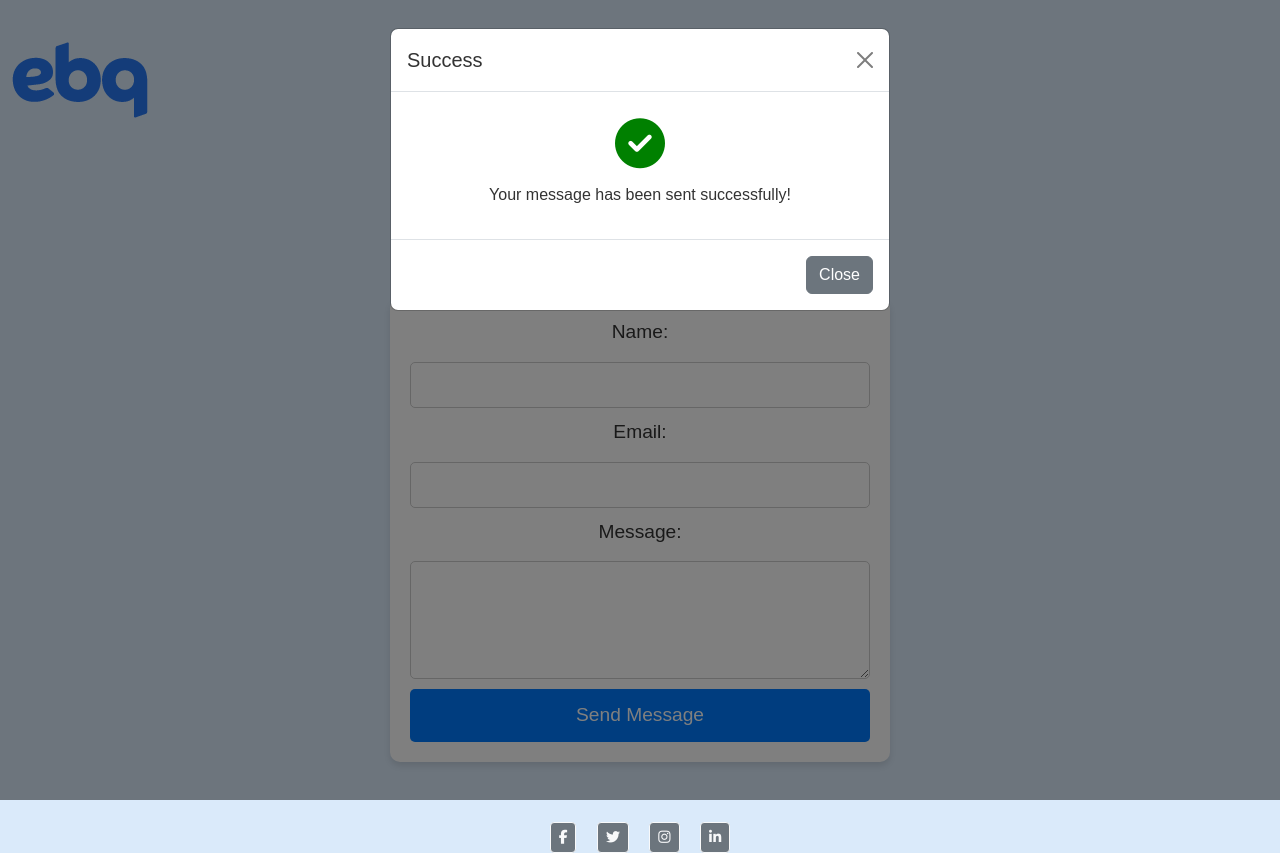
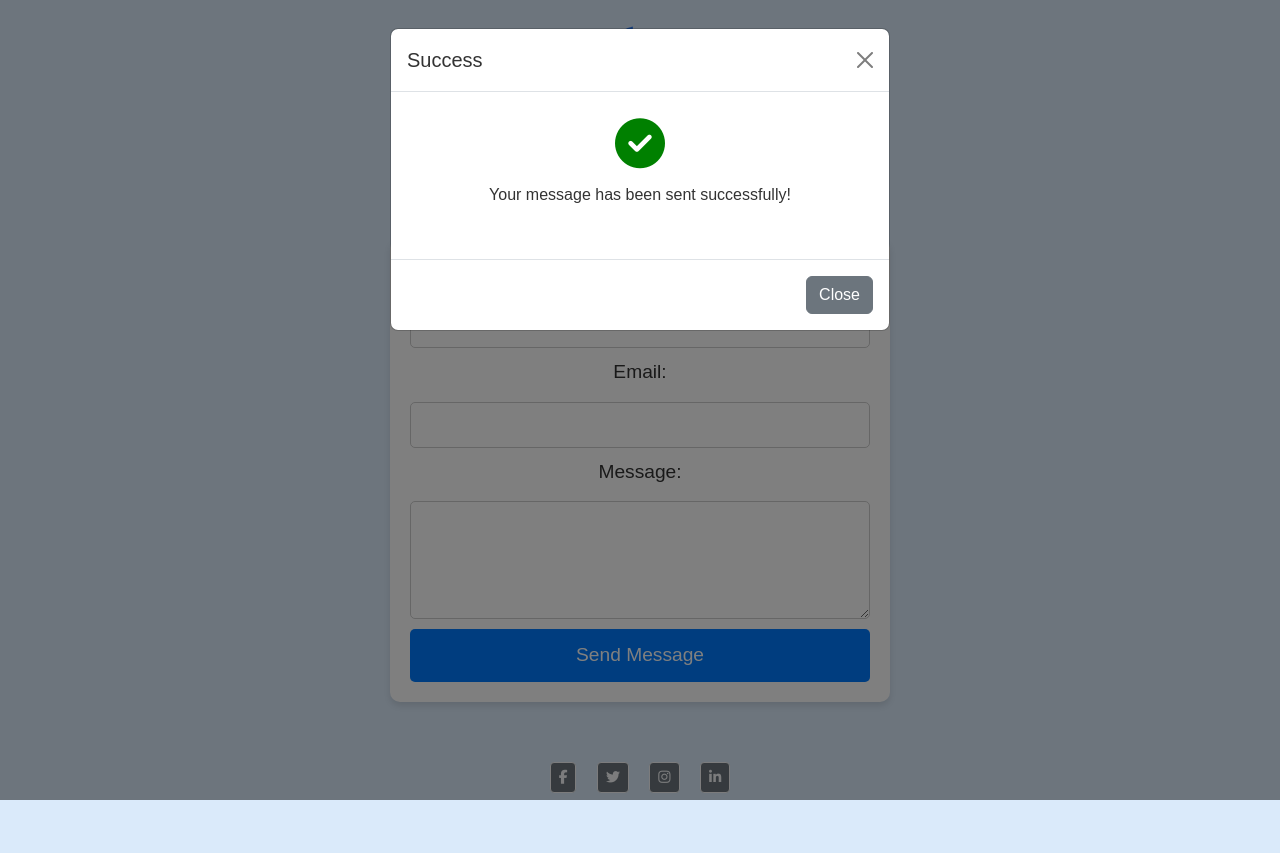
Before and after one commit to Lalith08/mock-landing-webpage, a plain HTML site: page contact.html in a window 1280 px wide. Both pictures are taken after typing "Sample", "name@example.com", "Sample" into the empty fields and a click on the button "Send Message". After the commit the page ends 823 px from the top, so only its background shows below. Drawn offline with nearby package versions, Linux system fonts and the light colour scheme.

Commit message:
Update1 styles.css

```diff
--- a/styles.css
+++ b/styles.css
@@ -129,14 +129,6 @@ main {
     }
   }
 
-
-
-
-
-
-
-
-
 /* Footer styles */
 .footer {
     background-color: #0f4783;
@@ -168,6 +160,7 @@ main {
 
 
 /* Contact-page styles */
+
 .contact-page {
   font-family: 'Poppins', sans-serif;
   margin: 0;
@@ -246,10 +239,6 @@ main {
         background-color: #0056b3;
       }
 
-      .contact-logo {
-        margin-left: 100px;
-      }
-
 
       .checkmark {
         font-size: 50px;
@@ -273,3 +262,23 @@ main {
           opacity: 1;
         }
       }
+
+      .logo-container {
+        display: flex;
+        justify-content: center;
+        align-items: center;
+
+      }
+
+      .logo-img {
+        width: 100px;
+        height: auto;
+      }
+
+      .text-center {
+        margin-bottom: 20px;
+      }
+
+      .btn {
+        margin-bottom: 10px;
+      }
```
